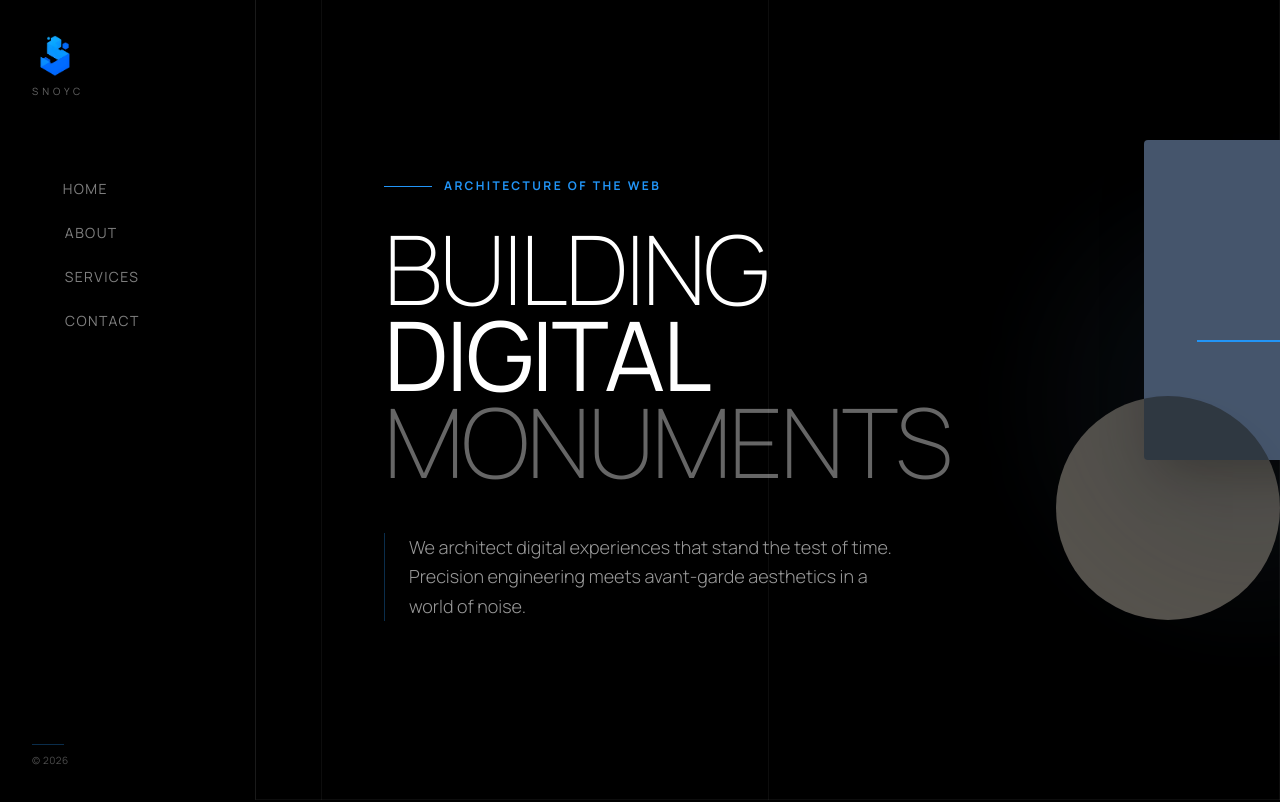
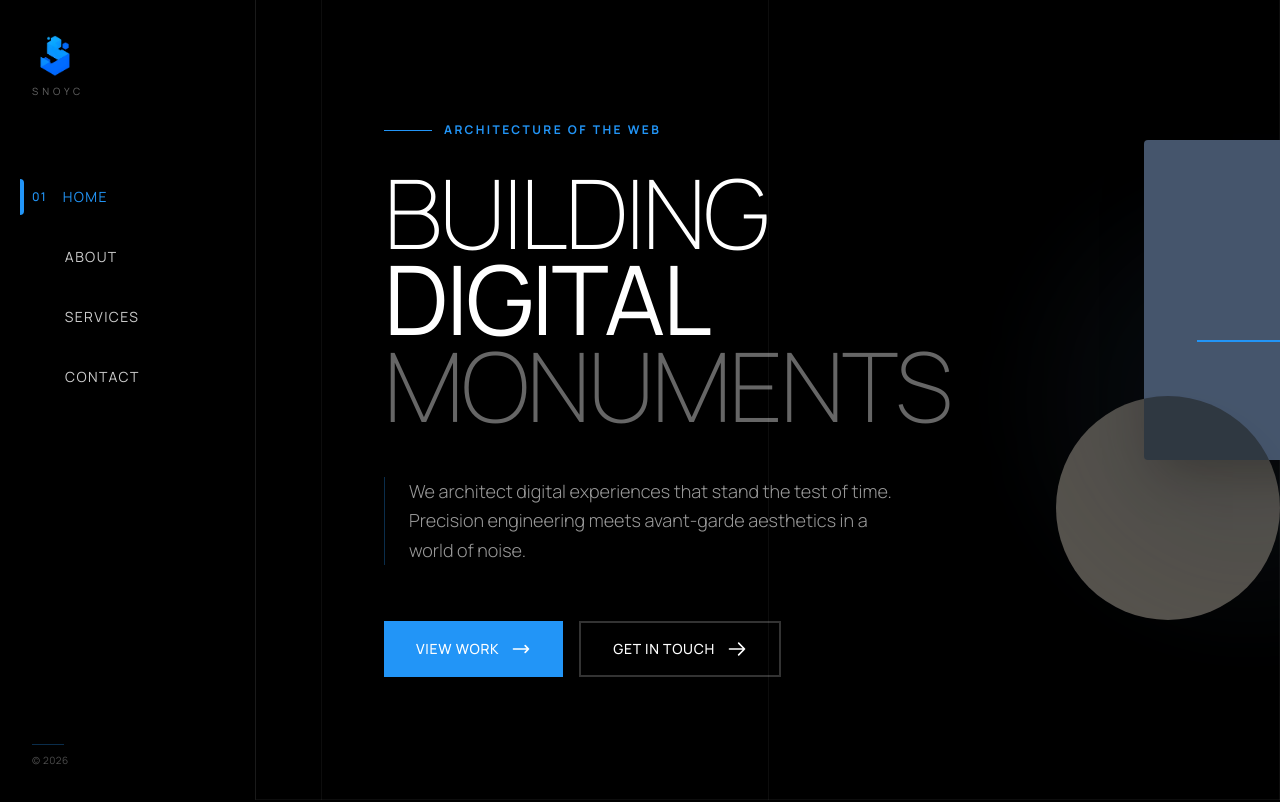
Before and after one commit to SnoYC-tech/Portfolio, a React (Vite) app: page / in a window 1280 px wide. Shown: the top 802 px of the page. Built offline with nearby package versions, Linux system fonts and the light colour scheme.

Commit message:
feat: Enhance Hero and Sidebar components with routing and styling improvements

```diff
--- a/src/components/Hero.jsx
+++ b/src/components/Hero.jsx
@@ -1,4 +1,5 @@
 import React from 'react';
+import { Link } from 'react-router-dom';
 
 const Hero = () => {
   return (
@@ -7,8 +8,8 @@ const Hero = () => {
         {/* Text Content */}
         <div className="lg:col-span-7 flex flex-col gap-8 lg:pr-12 relative z-20">
           <div className="inline-flex items-center gap-3">
-            <span className="w-12 h-px bg-[#2295f7]"></span>
-            <span className="text-[#2295f7] text-xs font-bold tracking-[0.2em] uppercase">
+            <span className="w-12 h-px bg-primary"></span>
+            <span className="text-primary text-xs font-bold tracking-[0.2em] uppercase">
               Architecture of the Web
             </span>
           </div>
@@ -17,14 +18,38 @@ const Hero = () => {
             <span className="font-normal text-white">DIGITAL</span> <br />
             <span className="text-white/40">MONUMENTS</span>
           </h1>
-          <p className="text-white/60 text-lg font-light max-w-lg leading-relaxed mt-4 border-l border-[#2295f7]/30 pl-6">
+          <p className="text-white/60 text-lg font-light max-w-lg leading-relaxed mt-4 border-l border-primary/30 pl-6">
             We architect digital experiences that stand the test of time. Precision
             engineering meets avant-garde aesthetics in a world of noise.
           </p>
+
+          {/* CTA Buttons */}
+          <div className="flex flex-col sm:flex-row gap-4 mt-6">
+            <a
+              href="#works"
+              className="group relative inline-flex items-center justify-center gap-3 px-8 py-4 bg-primary text-white font-medium text-sm tracking-wider uppercase overflow-hidden transition-all duration-500 hover:bg-[#1a75c7] hover:shadow-lg hover:shadow-primary/30 hover:scale-[1.02]"
+            >
+              <span className="relative z-10">View Work</span>
+              <svg className="w-5 h-5 relative z-10 transition-transform duration-500 group-hover:translate-x-1" fill="none" stroke="currentColor" viewBox="0 0 24 24">
+                <path strokeLinecap="round" strokeLinejoin="round" strokeWidth={2} d="M17 8l4 4m0 0l-4 4m4-4H3" />
+              </svg>
+              <div className="absolute inset-0 bg-linear-to-r from-primary to-[#1a75c7] opacity-0 group-hover:opacity-100 transition-opacity duration-500"></div>
+            </a>
+
+            <Link
+              to="/contact"
+              className="group relative inline-flex items-center justify-center gap-3 px-8 py-4 border-2 border-white/20 text-white font-medium text-sm tracking-wider uppercase transition-all duration-500 hover:border-primary hover:bg-primary/10 hover:scale-[1.02]"
+            >
+              <span className="relative z-10">Get in Touch</span>
+              <svg className="w-5 h-5 relative z-10 transition-transform duration-500 group-hover:translate-x-1" fill="none" stroke="currentColor" viewBox="0 0 24 24">
+                <path strokeLinecap="round" strokeLinejoin="round" strokeWidth={2} d="M14 5l7 7m0 0l-7 7m7-7H3" />
+              </svg>
+            </Link>
+          </div>
         </div>
 
         {/* Abstract Geometric Composition */}
-        <div className="lg:col-span-5 relative h-[400px] md:h-[600px] w-full flex items-center justify-center">
+        <div className="lg:col-span-5 relative h-100 md:h-150 w-full flex items-center justify-center">
           {/* Abstract Background Decoration */}
           <div className="absolute inset-0 flex items-center justify-center opacity-80">
             {/* Large Slate Circle */}
@@ -44,7 +69,7 @@ const Hero = () => {
               aria-label="Abstract clay colored circle representing wholeness"
             ></div>
             {/* Small Accent (Blue Line) */}
-            <div className="absolute top-[40%] right-[30%] w-32 h-[2px] bg-[#2295f7] z-30"></div>
+            <div className="absolute top-[40%] right-[30%] w-32 h-0.5 bg-primary z-30"></div>
           </div>
         </div>
       </div>
--- a/src/components/Sidebar.jsx
+++ b/src/components/Sidebar.jsx
@@ -1,8 +1,11 @@
 import React, { useState } from 'react';
-import { Link } from 'react-router-dom';
+import { Link, useLocation } from 'react-router-dom';
 
 const Sidebar = () => {
   const [isOpen, setIsOpen] = useState(false);
+  const location = useLocation();
+
+  const isActive = (path) => location.pathname === path;
 
   return (
     <aside className="w-full md:w-64 md:h-screen md:fixed md:left-0 top-0 z-50 bg-black/95 backdrop-blur-sm border-b md:border-b-0 md:border-r border-white/10 flex flex-col justify-between p-8 shrink-0">
@@ -14,47 +17,83 @@ const Sidebar = () => {
         <nav className="hidden md:flex flex-col gap-6 mt-12">
           <Link
             to="/"
-            className="group flex items-center gap-4 text-white/50 hover:text-[#2295f7] transition-colors duration-500"
+            className={`group flex items-center gap-4 transition-all duration-500 relative ${
+              isActive('/')
+                ? 'text-[#2295f7]'
+                : 'text-white/80 hover:text-[#2295f7] hover:bg-white/5'
+            } rounded-lg px-3 py-2 -mx-3`}
           >
-            <span className="text-xs font-medium tracking-widest uppercase opacity-0 group-hover:opacity-100 -translate-x-2 group-hover:translate-x-0 transition-all duration-500">
+            <span className={`text-xs font-medium tracking-widest uppercase transition-all duration-500 ${
+              isActive('/')
+                ? 'opacity-100 translate-x-0'
+                : 'opacity-0 group-hover:opacity-100 -translate-x-2 group-hover:translate-x-0'
+            }`}>
               01
             </span>
             <span className="text-sm tracking-widest uppercase group-hover:pl-2 transition-all duration-500">
               Home
             </span>
+            {isActive('/') && <span className="absolute left-0 w-1 h-full bg-[#2295f7] rounded-r"></span>}
           </Link>
           <Link
             to="/about"
-            className="group flex items-center gap-4 text-white/50 hover:text-[#2295f7] transition-colors duration-500"
+            className={`group flex items-center gap-4 transition-all duration-500 relative ${
+              isActive('/about')
+                ? 'text-[#2295f7]'
+                : 'text-white/80 hover:text-[#2295f7] hover:bg-white/5'
+            } rounded-lg px-3 py-2 -mx-3`}
           >
-            <span className="text-xs font-medium tracking-widest uppercase opacity-0 group-hover:opacity-100 -translate-x-2 group-hover:translate-x-0 transition-all duration-500">
+            <span className={`text-xs font-medium tracking-widest uppercase transition-all duration-500 ${
+              isActive('/about')
+                ? 'opacity-100 translate-x-0'
+                : 'opacity-0 group-hover:opacity-100 -translate-x-2 group-hover:translate-x-0'
+            }`}>
               02
             </span>
             <span className="text-sm tracking-widest uppercase group-hover:pl-2 transition-all duration-500">
               About
             </span>
+            {isActive('/about') && <span className="absolute left-0 w-1 h-full bg-[#2295f7] rounded-r"></span>}
           </Link>
           <Link
             to="/services"
-            className="group flex items-center gap-4 text-white/50 hover:text-[#2295f7] transition-colors duration-500"
+            className={`group flex items-center gap-4 transition-all duration-500 relative ${
+              isActive('/services')
+                ? 'text-[#2295f7]'
+                : 'text-white/80 hover:text-[#2295f7] hover:bg-white/5'
+            } rounded-lg px-3 py-2 -mx-3`}
           >
-            <span className="text-xs font-medium tracking-widest uppercase opacity-0 group-hover:opacity-100 -translate-x-2 group-hover:translate-x-0 transition-all duration-500">
+            <span className={`text-xs font-medium tracking-widest uppercase transition-all duration-500 ${
+              isActive('/services')
+                ? 'opacity-100 translate-x-0'
+                : 'opacity-0 group-hover:opacity-100 -translate-x-2 group-hover:translate-x-0'
+            }`}>
               03
             </span>
             <span className="text-sm tracking-widest uppercase group-hover:pl-2 transition-all duration-500">
               Services
             </span>
+            {isActive('/services') && <span className="absolute left-0 w-1 h-full bg-[#2295f7] rounded-r"></span>}
           </Link>
           <Link
             to="/contact"
-            className="group flex items-center gap-4 text-white/50 hover:text-[#2295f7] transition-colors duration-500"
+            className={`group flex items-center gap-4 transition-all duration-500 relative ${
+              isActive('/contact')
+                ? 'text-[#2295f7]'
+                : 'text-white/80 hover:text-[#2295f7] hover:bg-white/5'
+            } rounded-lg px-3 py-2 -mx-3`}
           >
-            <span className="text-xs font-medium tracking-widest uppercase opacity-0 group-hover:opacity-100 -translate-x-2 group-hover:translate-x-0 transition-all duration-500">
+            <span className={`text-xs font-medium tracking-widest uppercase transition-all duration-500 ${
+              isActive('/contact')
+                ? 'opacity-100 translate-x-0'
+                : 'opacity-0 group-hover:opacity-100 -translate-x-2 group-hover:translate-x-0'
+            }`}>
               04
             </span>
             <span className="text-sm tracking-widest uppercase group-hover:pl-2 transition-all duration-500">
               Contact
             </span>
+            {isActive('/contact') && <span className="absolute left-0 w-1 h-full bg-[#2295f7] rounded-r"></span>}
           </Link>
         </nav>
       </div>
```
